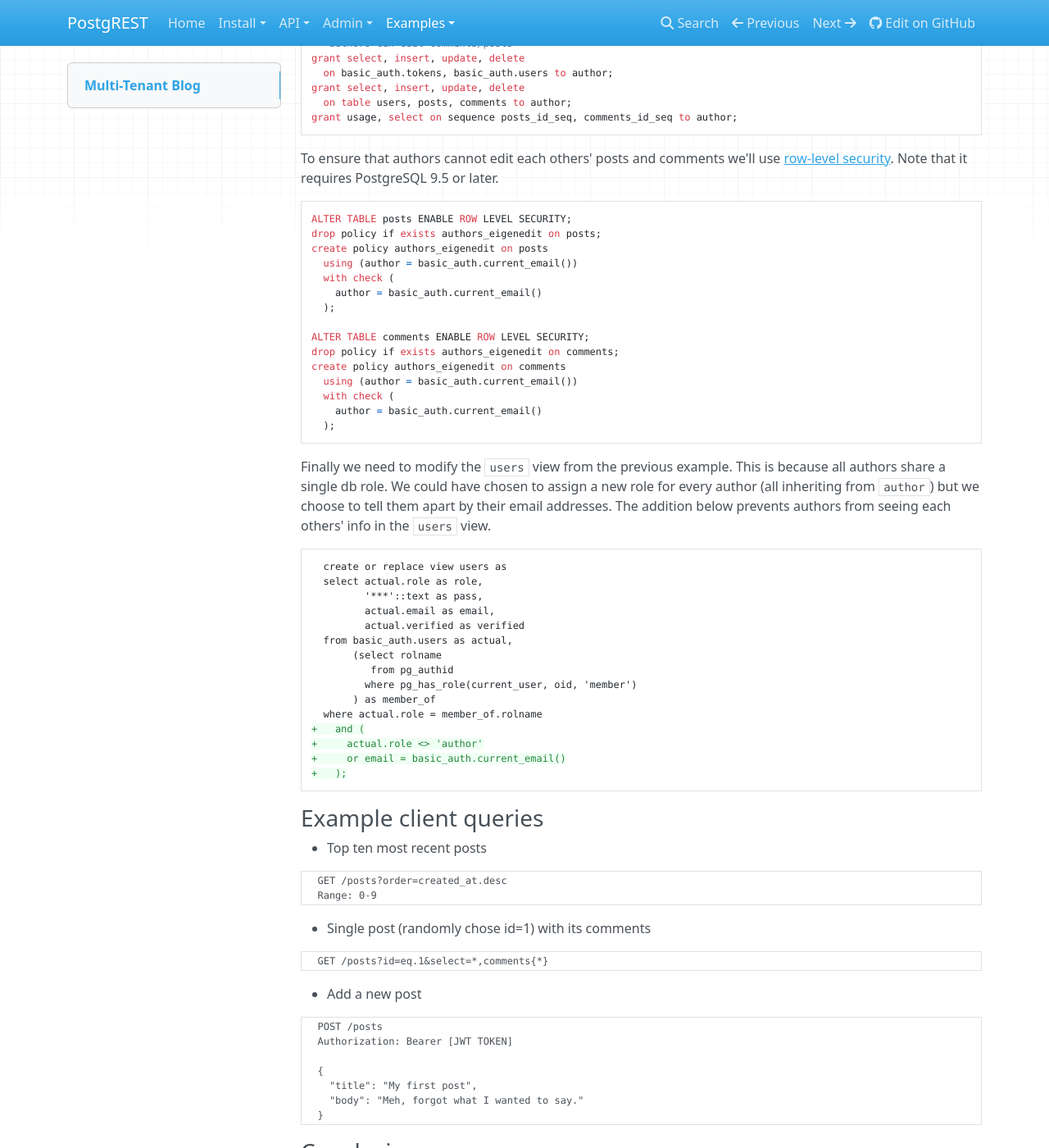
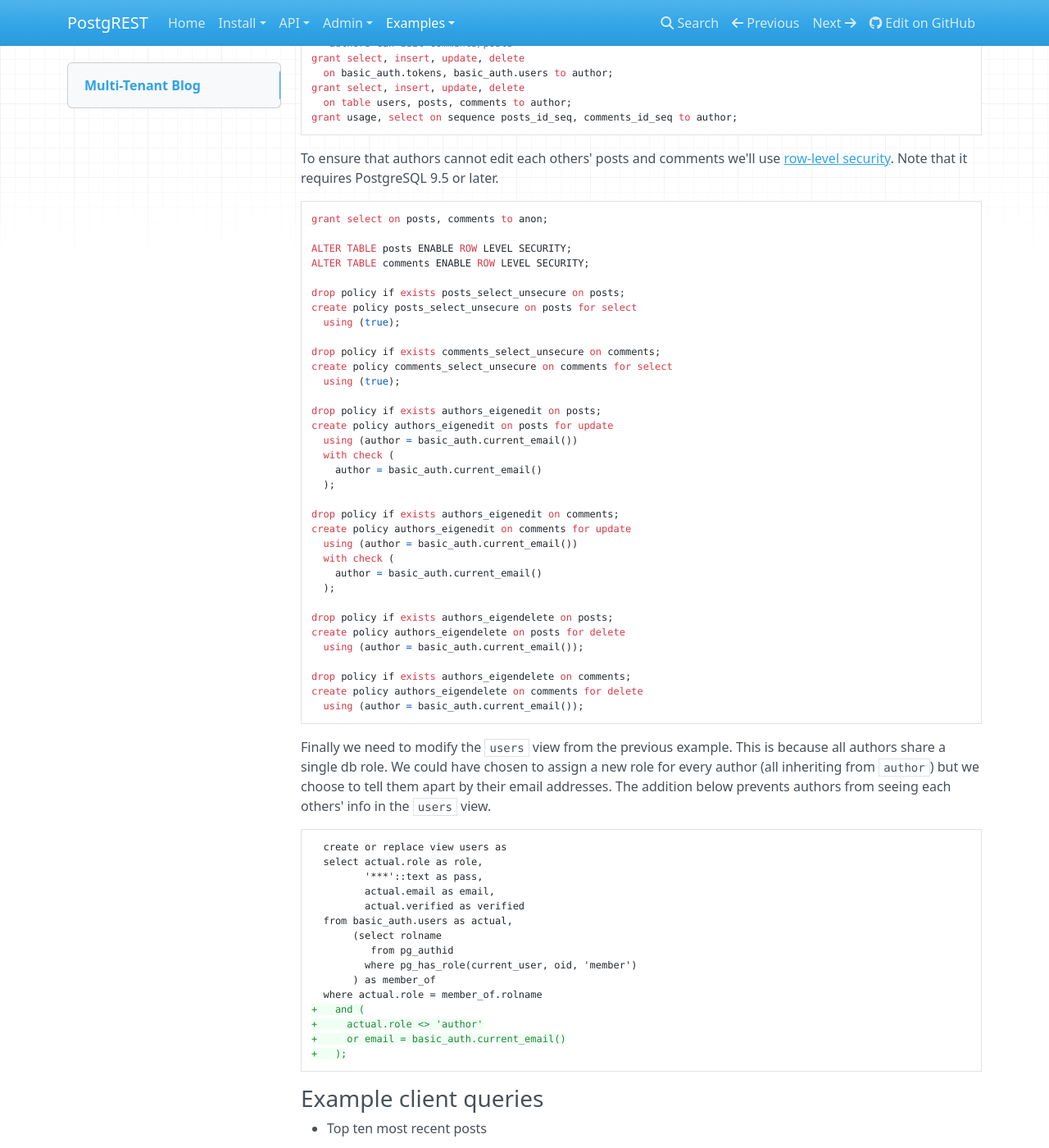
Before and after one commit to PostgREST/postgrest, an MkDocs documentation site: the page built from docs/examples/blog.md, in a window 1280 px wide and 1400 px high, scrolled down 1047 px. Shown: the whole window at 82% size. Built offline with MkDocs 1.6.1, drawn with Linux system fonts in a browser that asks for light colours; nearby versions of some CDN libraries; old or Windows-style settings are respelled for this version of MkDocs.

Commit message:
handle anonymous access to posts / comments tables

````diff
--- a/docs/examples/blog.md
+++ b/docs/examples/blog.md
@@ -71,21 +71,40 @@
 Note that it requires PostgreSQL 9.5 or later.
 
 ```sql
+grant select on posts, comments to anon;
+
 ALTER TABLE posts ENABLE ROW LEVEL SECURITY;
+ALTER TABLE comments ENABLE ROW LEVEL SECURITY;
+
+drop policy if exists posts_select_unsecure on posts;
+create policy posts_select_unsecure on posts for select
+  using (true);
+
+drop policy if exists comments_select_unsecure on comments;
+create policy comments_select_unsecure on comments for select
+  using (true);
+
 drop policy if exists authors_eigenedit on posts;
-create policy authors_eigenedit on posts
+create policy authors_eigenedit on posts for update
   using (author = basic_auth.current_email())
   with check (
     author = basic_auth.current_email()
   );
 
-ALTER TABLE comments ENABLE ROW LEVEL SECURITY;
 drop policy if exists authors_eigenedit on comments;
-create policy authors_eigenedit on comments
+create policy authors_eigenedit on comments for update
   using (author = basic_auth.current_email())
   with check (
     author = basic_auth.current_email()
   );
+
+drop policy if exists authors_eigendelete on posts;
+create policy authors_eigendelete on posts for delete
+  using (author = basic_auth.current_email());
+
+drop policy if exists authors_eigendelete on comments;
+create policy authors_eigendelete on comments for delete
+  using (author = basic_auth.current_email());
 ```
 
 Finally we need to modify the `users` view from the previous example.
````
